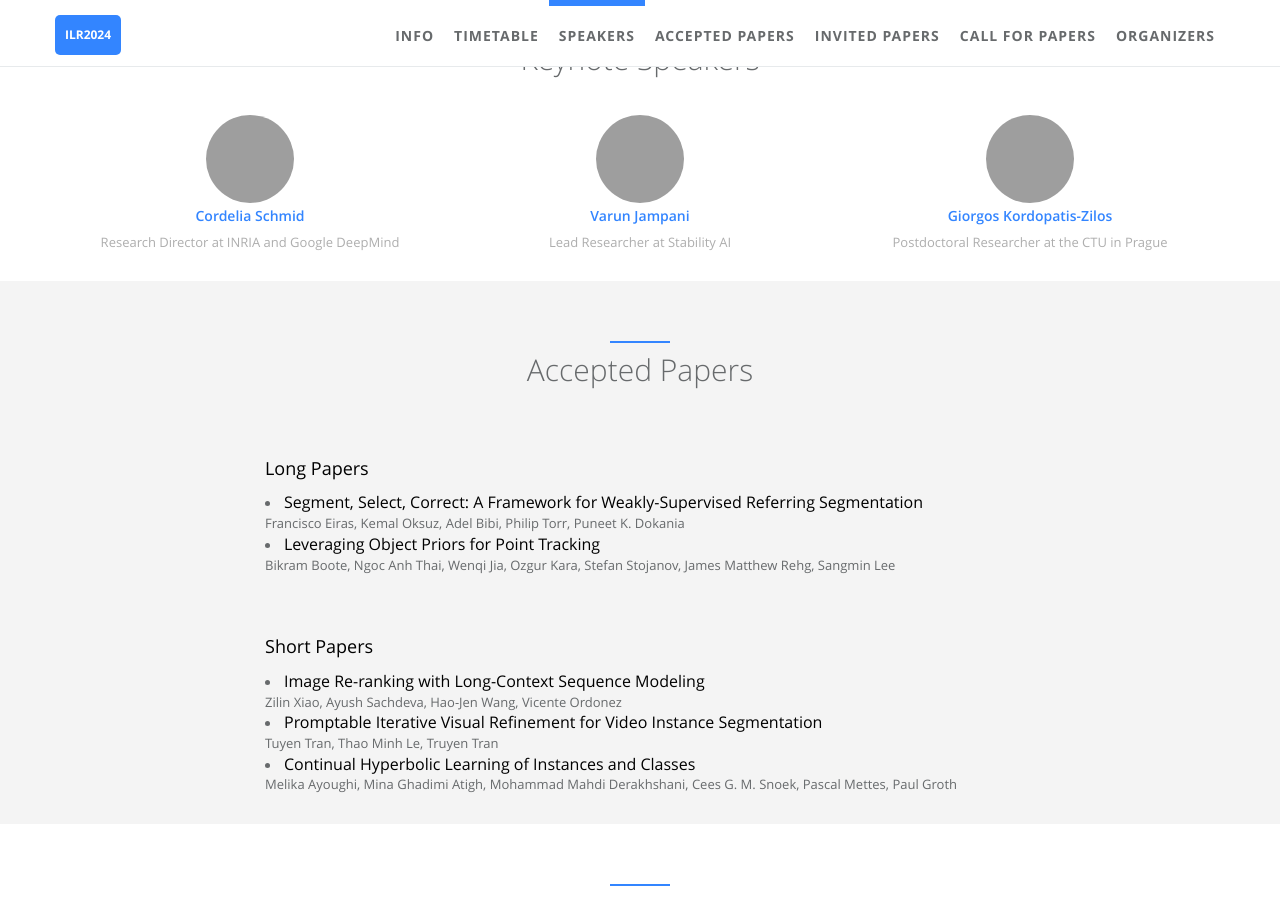
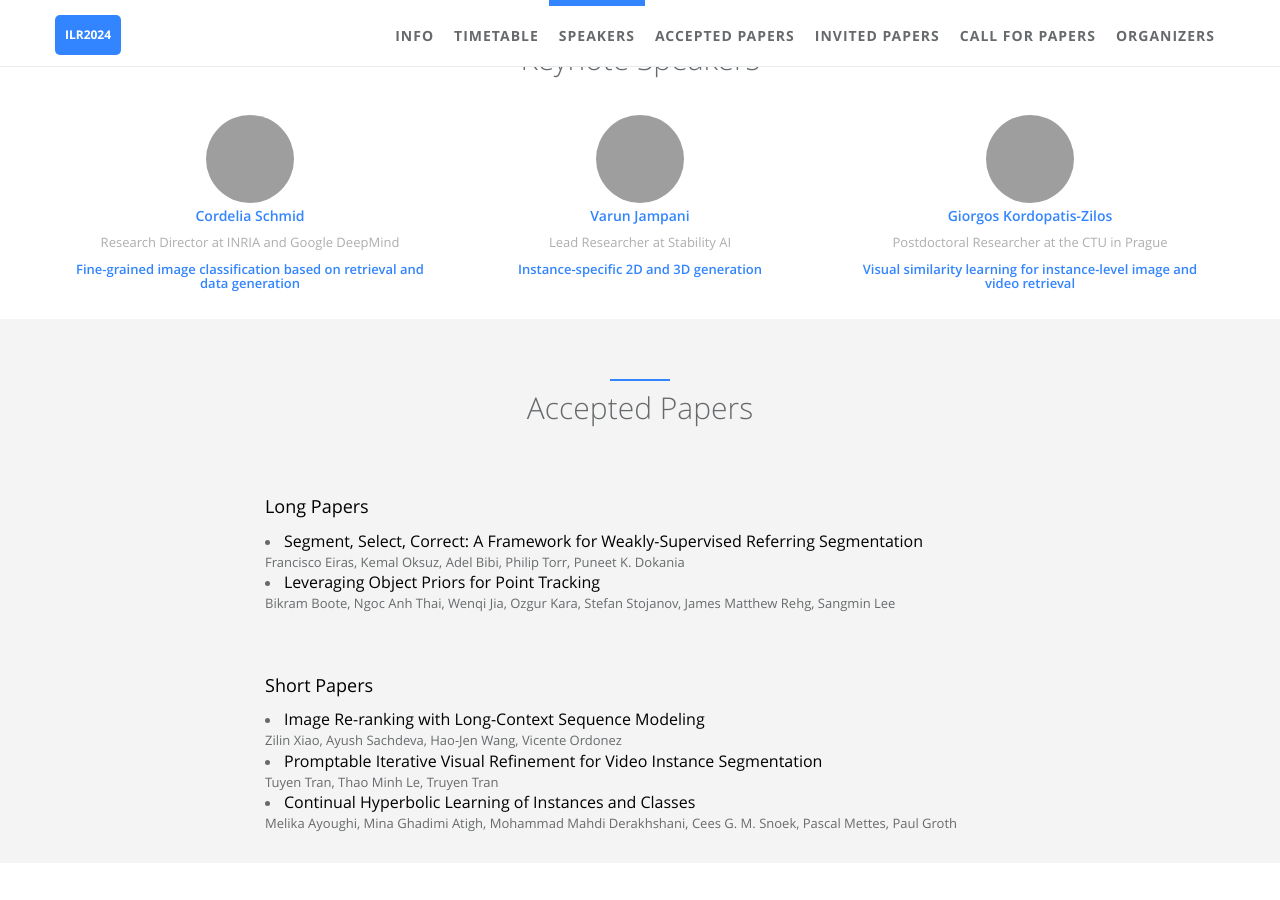
Before and after one commit to ilr-workshop/ECCVW2024, a Jekyll site: the page built from index.html, in a window 1280 px wide and 900 px high, scrolled down 2575 px, cut to the strip 0-900 px from the top of the window. Built offline with Jekyll 4.4.1, drawn with Linux system fonts in a browser that asks for light colours; grey boxes are pictures that could not be loaded.

Commit message:
Update speaker.yml

```diff
--- a/_data/index/speaker.yml
+++ b/_data/index/speaker.yml
@@ -8,7 +8,7 @@
   i18n: Cordelia Schmid
   img: /static/assets/img/landing/cordelia.jpg
   desc: Research Director at INRIA and Google DeepMind
-  title:
+  title: Fine-grained image classification based on retrieval and data generation
   abstract:
   bio:
 
@@ -17,7 +17,7 @@
   i18n: Varun Jampani
   img: /static/assets/img/landing/varun.jpeg
   desc: Lead Researcher at Stability AI
-  title:
+  title: Instance-specific 2D and 3D generation
   abstract:
   bio:
 
@@ -26,6 +26,6 @@
   i18n: Giorgos Kordopatis-Zilos
   img: /static/assets/img/landing/giorgos.jpg
   desc: Postdoctoral Researcher at the CTU in Prague
-  title:
+  title: Visual similarity learning for instance-level image and video retrieval
   abstract:
   bio:
```
